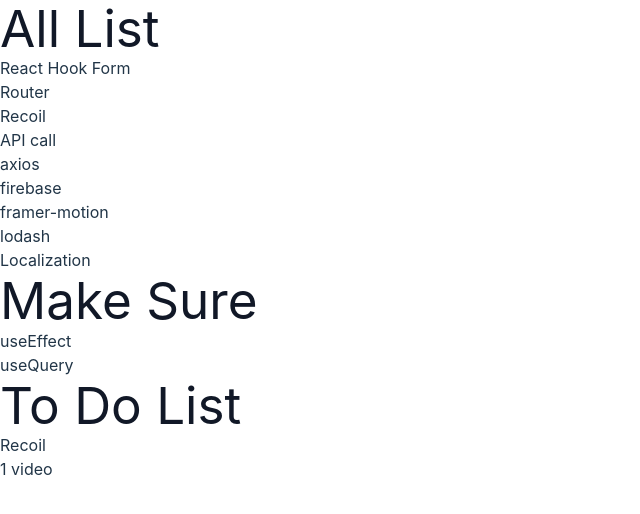
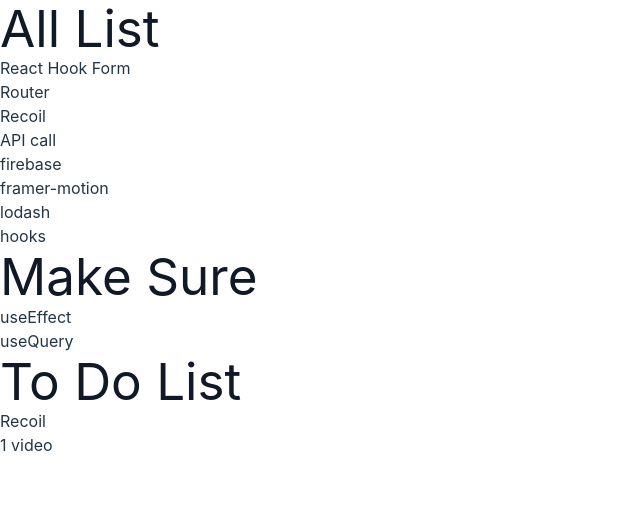
Before and after one commit to HninZar/AllAboutReact, a React (Vite) app: page /todolist in a window 1280 px wide. Shown: the top 514 px of the page, without its empty margins (0-640 px from the left). Built offline with nearby package versions, Linux system fonts and the light colour scheme.

Commit message:
fix(ToDoListPage): remove axios

```diff
--- a/src/pages/Recoil/ToDoList/ToDoListPage.tsx
+++ b/src/pages/Recoil/ToDoList/ToDoListPage.tsx
@@ -7,11 +7,10 @@
         <li>Router</li>
         <li>Recoil</li>
         <li>API call</li>
-        <li>axios</li>
         <li>firebase</li>
         <li>framer-motion</li>
         <li>lodash</li>
-        <li>Localization</li>
+        <li>hooks</li>
       </ul>
       <h1 className="text-gray-900 ">Make Sure</h1>
       <ul>
```
